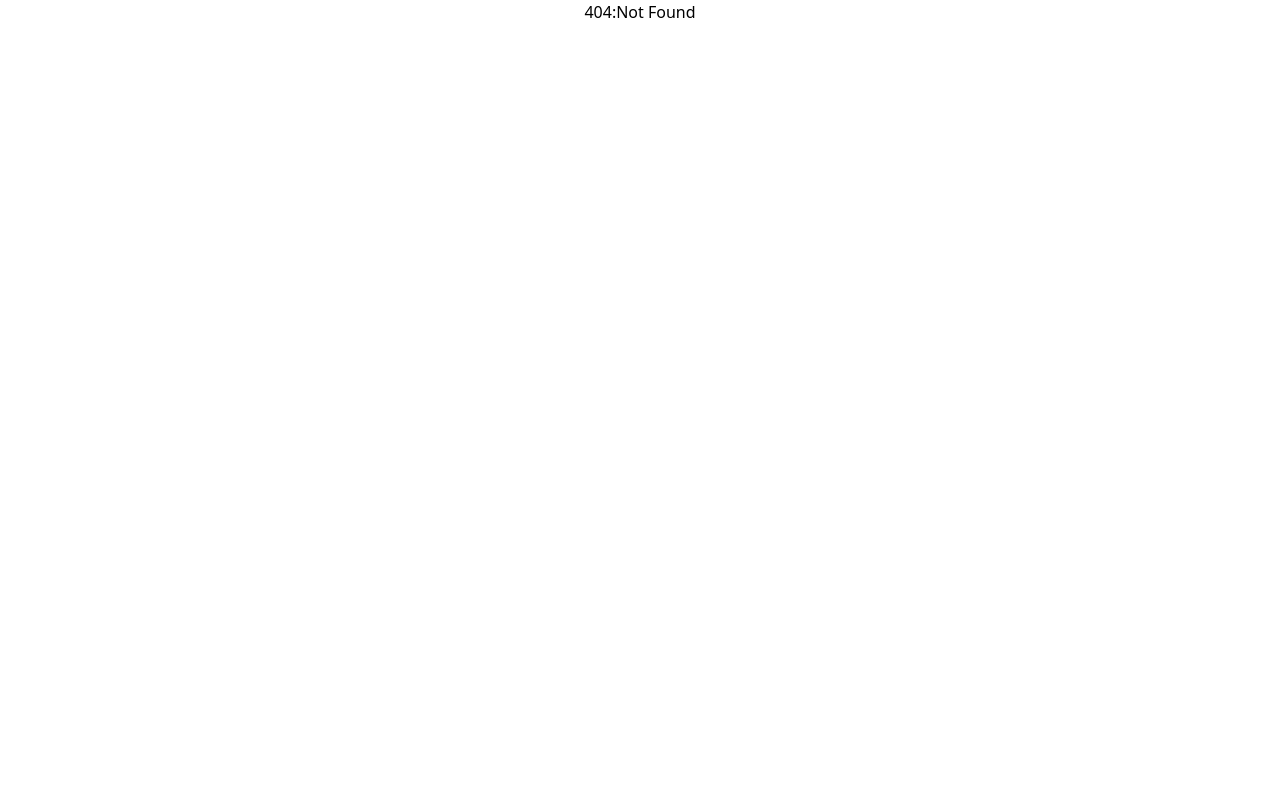
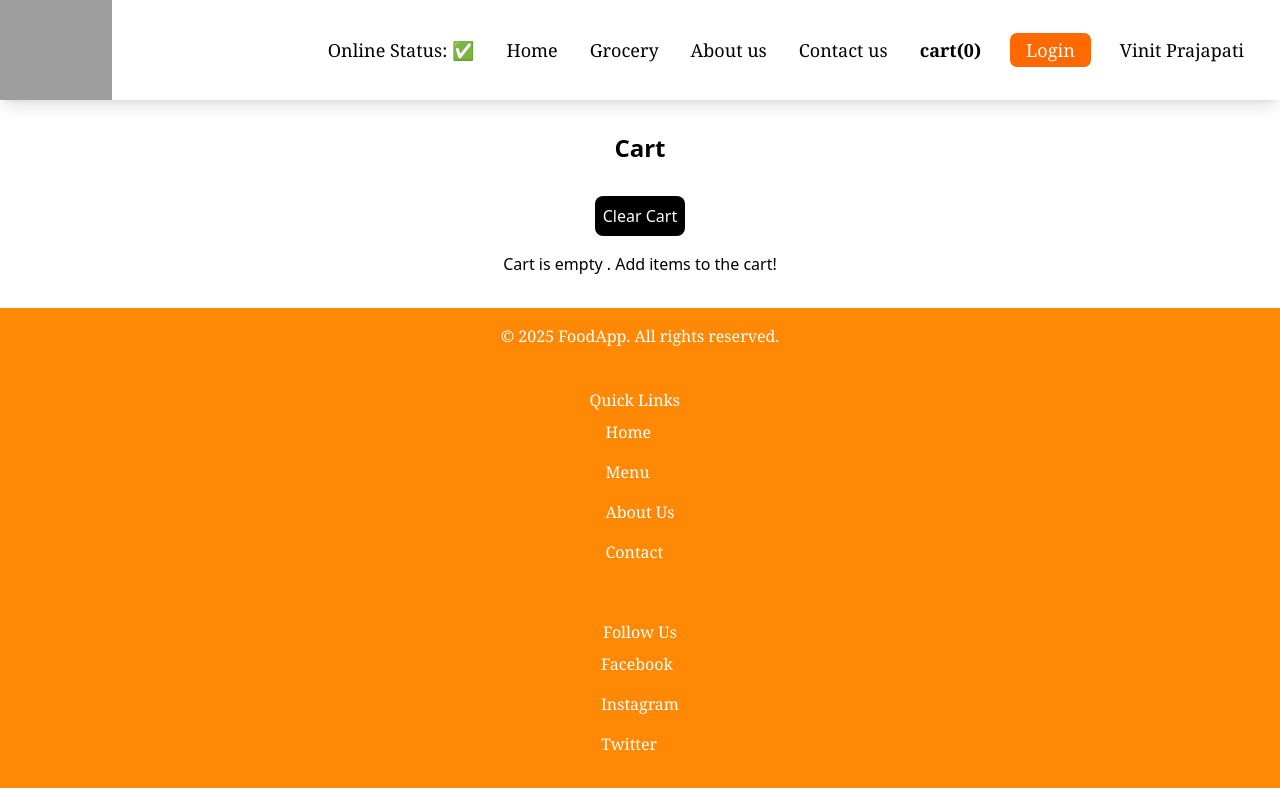
Before and after one commit to creator2104/SwiftyEats, a React (Vite) app: page /cart in a window 1280 px wide. Before the commit this address had no page. Built offline with nearby package versions, Linux system fonts and the light colour scheme; grey boxes are pictures that could not be loaded.

Commit message:
added redux into files

```diff
--- a/package.json
+++ b/package.json
@@ -10,9 +10,11 @@
     "preview": "vite preview"
   },
   "dependencies": {
+    "@reduxjs/toolkit": "^2.8.2",
     "@tailwindcss/vite": "^4.1.7",
     "react": "^19.1.0",
     "react-dom": "^19.1.0",
+    "react-redux": "^9.2.0",
     "react-router-dom": "^7.6.0",
     "tailwindcss": "^4.1.7"
   },
--- /dev/null
+++ b/src/components/Cart.jsx
@@ -0,0 +1,31 @@
+import { useDispatch, useSelector } from "react-redux";
+import ItemList from "./ItemList";
+import { clearCart } from "../utils/cartSlice";
+
+const Cart = () => {
+  // whenever you do a selector make sure you are using right portion of the store if you dont use the right portion of the store it will make big performance loss
+  const cartItems  = useSelector((store) => store.cart.items);
+  // the name selector is bcz of u r using a small portion of the store
+
+  // const store = useSelector((store) => store);
+  // const cartItems = store.cart.items;
+  // above code will reduce the performance of the application because it will select the whole store and then we are using only cart portion of the store so it will make a big performance loss
+
+  const dispatch = useDispatch();
+  const handleClearCart = () => {
+    dispatch(clearCart())
+  }
+
+  return (
+    <div className="text-center m-4 p-4">
+      <h1 className="text-2xl font-bold">Cart</h1>
+      <div className="w-6/12 m-auto mt-4">
+        <button className="p-2 m-4 bg-black text-white rounded-lg" onClick={handleClearCart}>Clear Cart</button>
+        {cartItems.length === 0 && (<h1>Cart is empty . Add items to the cart!</h1>)}
+        <ItemList items ={cartItems} />
+      </div>
+    </div>
+  )
+}
+
+export default Cart
--- a/src/components/Header.jsx
+++ b/src/components/Header.jsx
@@ -7,6 +7,7 @@ import { Link } from "react-router";
 import useOnlineStatus from "../utils/useOnlineStatus";
 // cretecontext is used to create a context provider and context consumer and useContext is used to access the context value from the context provider
 import ItemList from "./ItemList";
+import { useSelector } from "react-redux";
 // link hook work exectly same as anchor tag
 
 export const Header = () => {
@@ -32,6 +33,11 @@ export const Header = () => {
 
     // useContext is used to access the context value from the context provider
 
+    // subscribing to the store using a selector
+    // selector is a hook that allows you to access the state of the store
+    const cartItems = useSelector((store) => store.cart.items);
+    console.log(cartItems);
+
     return (
         <div className="flex justify-between font-serif shadow-lg sticky top-0 bg-white text-lg z-50">
         <div className="logo-container flex">
@@ -47,13 +53,13 @@ export const Header = () => {
             {/* never use anchor tag in react instead use link beacuse anchor tag reloads whole page everytime and link refreshes only perticular component */}
             <li className="hover:bg-gray-200 p-1 cursor-pointer"> <Link to="/about">About us</Link></li>
             <li className="hover:bg-gray-200 p-1 cursor-pointer"> <Link to="/contact">Contact us</Link></li>
-            <li className="cursor-pointer p-1">cart</li>
+            <li className="cursor-pointer hover:bg-gray-200 p-1 font-bold"><Link to="/cart">cart({cartItems.length})</Link></li>
               <button className="bg-orange-500 text-white px-4 rounded-lg border-1 hover:bg-orange-600 cursor-pointer" onClick={()=>{
               btnNameReact=="Login" ? setbtnNameReact("Logout") : setbtnNameReact("Login")
               // whenever this setbtnnamereact is getting called react will re-render whole header component
               // every time the button is getting clicked react is doing re-consilliation process and diff algo and it also changes the button only not doing on another dom element that's why react is fast bcz it concentrate on the needed element to be updated
             }}>{btnNameReact}</button>
-            <li className="cursor-pointer p-1 font-bold">{loggedInUser}</li>
+            <li className="cursor-pointer p-1">{loggedInUser}</li>
          </ul>
         </div>
         </div>
--- a/src/components/ItemList.jsx
+++ b/src/components/ItemList.jsx
@@ -1,20 +1,48 @@
+import { useDispatch } from "react-redux";
 import { CDN_URL } from "../utils/constants";
+import { addItem } from "../utils/cartSlice";
 
-const ItemList = ({ items , dummy }) => {
+const ItemList = ({ items, dummy }) => {
+  const dispatch = useDispatch();
+
+  const handleAddItem = (item) => {
+    // This function will be called when the "Add +" button is clicked
+    // You can implement the logic to add the item to the cart here
+    // For example, you might dispatch an action to add the item to the Redux store
+    dispatch(addItem(item));
+    // whenver you dispatch an action it will take whatever payload-("pizza") you have passed and it will create an object {payload:"pizza"} and it will pass as an second arguement in the reducer function action.payload
+  };
   return (
     <div>
       {items?.map((item) => (
-        <div key={item.card.info.id} className="border-gray-200 border-b-2 text-left flex justify-between"  >
-        <div className="w-9/12 m-auto">
+        <div
+          key={item.card.info.id}
+          className="border-gray-200 border-b-2 text-left flex justify-between"
+        >
+          <div className="w-9/12 m-auto">
             <div className="py-2 font-semibold font-sans">
               <div className="text-gray-700">{item.card.info.name}</div>
-              <div>₹ {item.card.info.price / 100 || item.card.info.defaultPrice / 100}</div>
+              <div>
+                ₹{" "}
+                {item.card.info.price / 100 ||
+                  item.card.info.defaultPrice / 100}
+              </div>
             </div>
-            <p className="font-serif text-gray-600">{item.card.info.description}</p>
+            <p className="font-serif text-gray-600 pb-2 pr-1">
+              {item.card.info.description}
+            </p>
           </div>
           <div className="w-3/12 my-4 relative">
-            <img src={CDN_URL + item.card.info.imageId} className="w-full h-32 object-cover rounded"/>
-            <button className="absolute bottom-2 left-1/2 transform -translate-x-1/2 px-4 py-1 bg-white shadow-md rounded-lg border border-green-400 text-sm hover:bg-gray-100">Add +</button>
+            <img
+              src={CDN_URL + item.card.info.imageId}
+              className="w-full h-32 object-cover rounded"
+            />
+            <button
+              className="absolute bottom-2 left-1/2 transform -translate-x-1/2 px-4 py-1 bg-white shadow-md rounded-lg border border-green-400 text-sm hover:bg-gray-100"
+              onClick={() => handleAddItem(item)}
+            >
+              Add +
+            </button>
           </div>
         </div>
       ))}
--- a/src/components/UserClass.jsx
+++ b/src/components/UserClass.jsx
@@ -49,8 +49,8 @@ class UserClass extends React.Component {
       // count4
       // if we create multiple state varibles which is not being used so when we update the state variable 1 and 2 at that time react will not touch the count3,4,5  uses reconciliation process
       userInfo : {
-        name : "Dummy",
-        location : "Default" ,
+        name : "Vinit Prajapati",
+        location : "ausie" ,
       }
     }
     // console.log(this.props.name + "child constructor");
@@ -59,12 +59,12 @@ class UserClass extends React.Component {
     async componentDidMount() {
       // console.log(this.props.name + "child component did mount");
       // first constuctor then render then did mount would printed
-      const data = await fetch("https://api.github.com/users/akshaymarch7")
-      const json = await data.json()
+      // const data = await fetch("https://api.github.com/users/akshaymarch7")
+      // const json = await data.json()
       // console.log(json);
 
       this.setState({
-        userInfo : json
+        // userInfo : json
       })
       // this will update the dummy data to json fetched data from github api
   }
--- /dev/null
+++ b/src/utils/appStore.js
@@ -0,0 +1,15 @@
+import { configureStore} from "@reduxjs/toolkit";
+import cartReducer from "./cartSlice";
+
+const appStore = configureStore({
+    // here we use reducer and this reducer can have multiple small reducers in slices and while exporting we have to export the reducer from each slice
+    reducer: {
+        // for each slice we have to add a reducer
+        // here we can add the slices we have created
+        cart : cartReducer,
+    },
+})
+
+export default appStore;
+
+// rtk library has things to do with redux so we imported configureStore from rtk library and to provide it into react we have to use Provider component from react-redux library it works as a bridge between react and redux
--- /dev/null
+++ b/src/utils/cartSlice.js
@@ -0,0 +1,59 @@
+import { createSlice } from "@reduxjs/toolkit";
+
+const cartSlice = createSlice({
+    name : "cart",
+    // name of the slice
+    initialState : {
+        items: [],
+        // initial state of cart will be empty
+    },
+    reducers: {
+        // addItem is like dispatch(action)
+        // action is like you add something to cart , remove to the cart or update the item of the cart
+        // reducer function will modify the state based on the action
+        // the state is like the initialState we have defined above which is being updated by the reducer function
+        // and the function is reduce function
+        addItem: (state , action) => {
+        // this reducer function updates the cart-item or slice of the store
+
+        // we are mutating the state here
+        // mutating the state means we are changing the state directly
+
+        // vanila(older) redux - DON'T  MUTATE STATE , RETURNING WAS MANDATORY
+        // earlier way
+        // const newState = [...state]
+        // newState.items.push(action.payload)
+        // return newState
+
+        // redux toolkit
+        // we have to mutate the state
+        // redux is still not mutating BTS
+        // redux toolkit using immer library to do this
+
+        state.items.push(action.payload);
+
+        // this will add the item to the cart
+        // items is an array in the state and we are pushing the action.payload into it
+        // payload is the data that we are sending to the reducer function
+        },
+        removeItem: (state) => {
+            // this will remove the item from the cart
+            state.items.pop();
+            // pop will remove the last item from the array
+        },
+        clearCart: (state) => {
+            // RTK - either you can mutate the state or return a new state
+            // return [items:[]]
+            // this new [items:[]] will be replaced inside originalstate = { items:[] }
+            // state = [] dont do it , it will pass reference to it ❌
+            // this will clear the cart
+            state.items.length = 0;
+            // we are setting the items to an empty array
+        }
+    }
+})
+
+// exporting the actions so that we can use them in the components
+export const { addItem, removeItem, clearCart } = cartSlice.actions;
+// exporting the reducer so that we can use it in the store
+export default cartSlice.reducer;
```
Also changed, not shown: src/App.jsx (+10 -0 lines), 2 other files (tests, documents, lock files or other folders).
